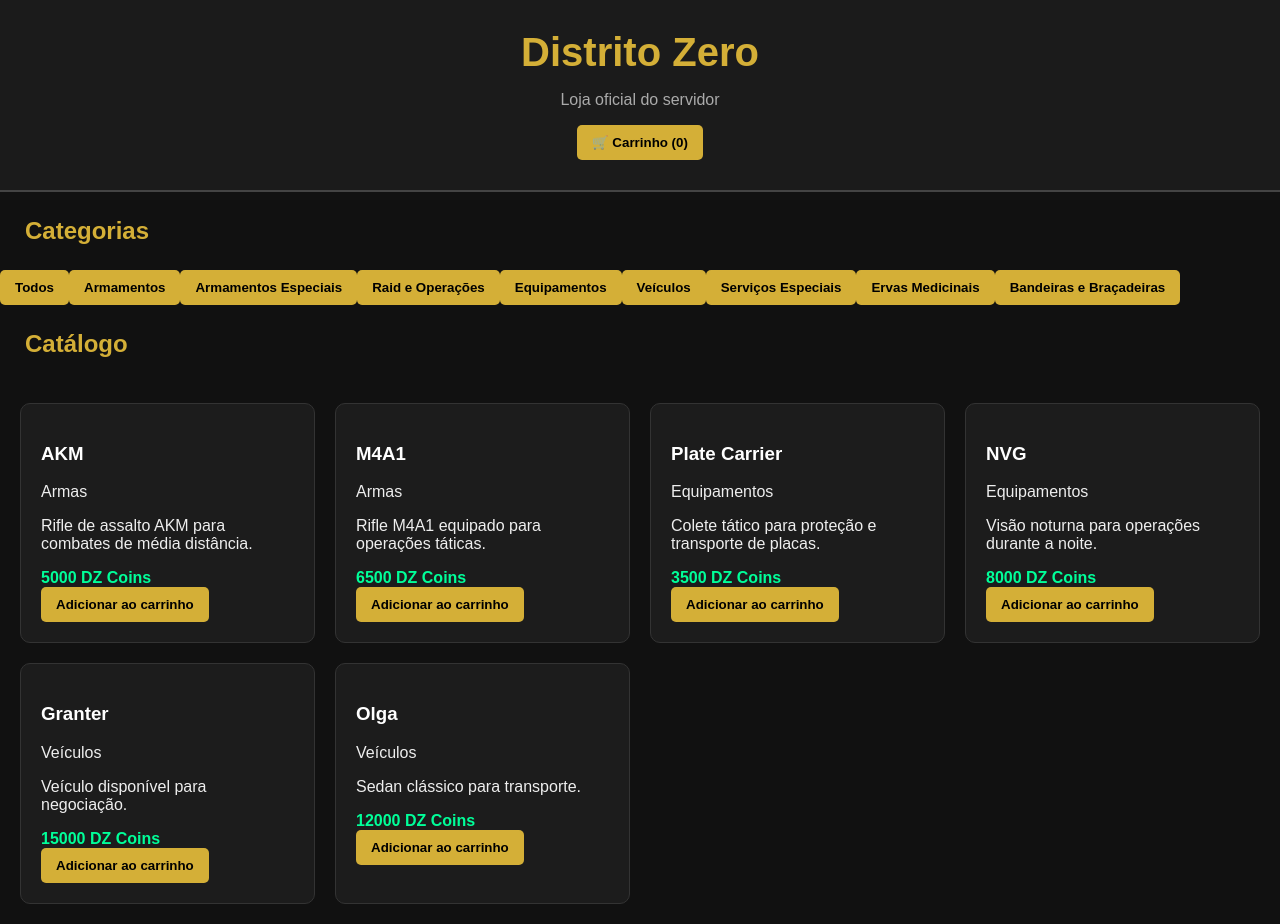
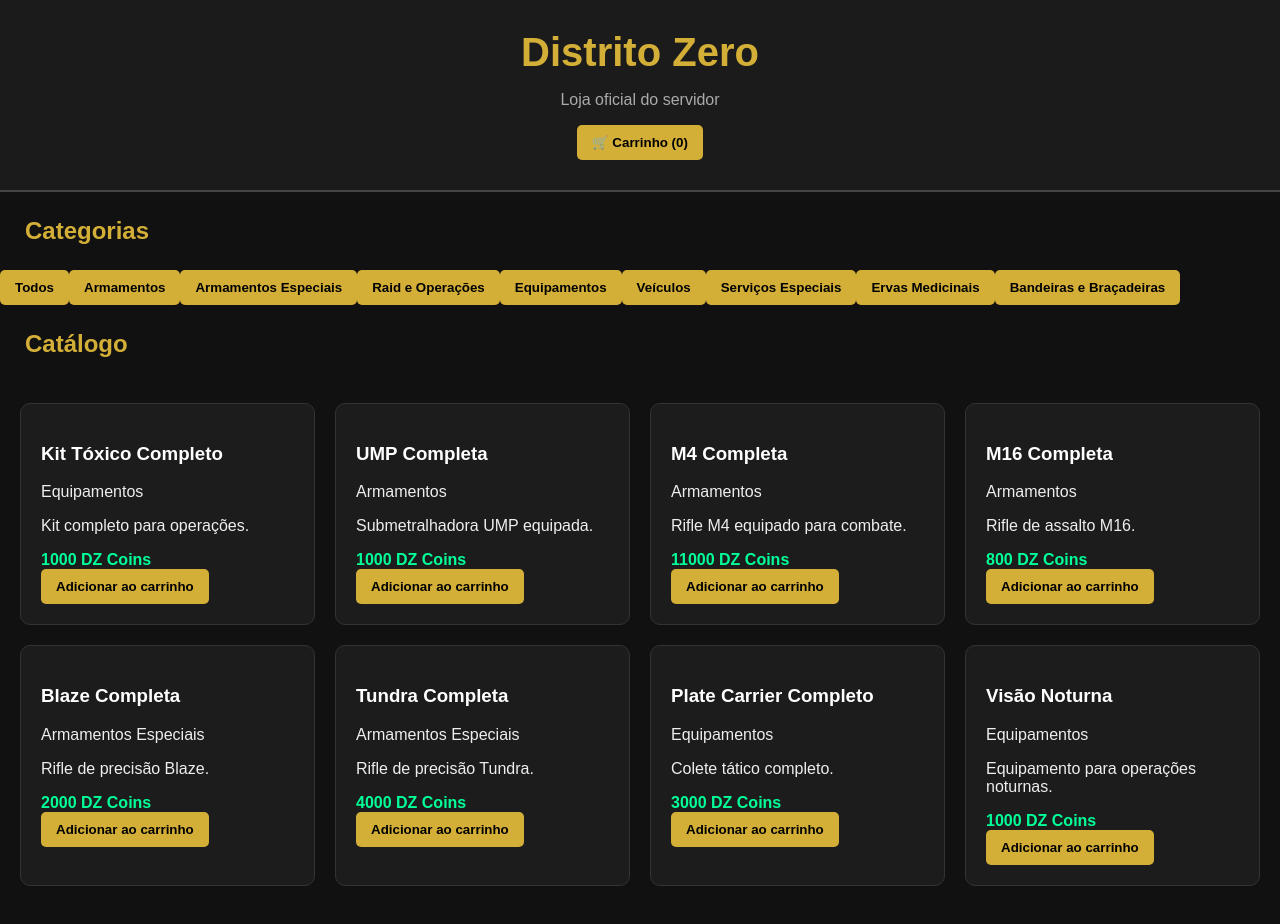
Before and after one commit to testejogo535598-tech/Distrito-Zero, a React (Vite) app: page / in a window 1280 px wide. Built offline with nearby package versions, Linux system fonts and the light colour scheme.

Commit message:
Update produtos.js

```diff
--- a/src/produtos.js
+++ b/src/produtos.js
@@ -1,51 +1,59 @@
 const produtos = [
   {
     id: 1,
-    nome: "AKM",
-    categoria: "Armas",
-    preco: 5000,
-    descricao: "Rifle de assalto AKM para combates de média distância.",
-    imagem: ""
+    nome: "Kit Tóxico Completo",
+    categoria: "Equipamentos",
+    preco: 1000,
+    descricao: "Kit completo para operações."
   },
   {
     id: 2,
-    nome: "M4A1",
-    categoria: "Armas",
-    preco: 6500,
-    descricao: "Rifle M4A1 equipado para operações táticas.",
-    imagem: ""
+    nome: "UMP Completa",
+    categoria: "Armamentos",
+    preco: 1000,
+    descricao: "Submetralhadora UMP equipada."
   },
   {
     id: 3,
-    nome: "Plate Carrier",
-    categoria: "Equipamentos",
-    preco: 3500,
-    descricao: "Colete tático para proteção e transporte de placas.",
-    imagem: ""
+    nome: "M4 Completa",
+    categoria: "Armamentos",
+    preco: 11000,
+    descricao: "Rifle M4 equipado para combate."
   },
   {
     id: 4,
-    nome: "NVG",
-    categoria: "Equipamentos",
-    preco: 8000,
-    descricao: "Visão noturna para operações durante a noite.",
-    imagem: ""
+    nome: "M16 Completa",
+    categoria: "Armamentos",
+    preco: 800,
+    descricao: "Rifle de assalto M16."
   },
   {
     id: 5,
-    nome: "Granter",
-    categoria: "Veículos",
-    preco: 15000,
-    descricao: "Veículo disponível para negociação.",
-    imagem: ""
+    nome: "Blaze Completa",
+    categoria: "Armamentos Especiais",
+    preco: 2000,
+    descricao: "Rifle de precisão Blaze."
   },
   {
     id: 6,
-    nome: "Olga",
-    categoria: "Veículos",
-    preco: 12000,
-    descricao: "Sedan clássico para transporte.",
-    imagem: ""
+    nome: "Tundra Completa",
+    categoria: "Armamentos Especiais",
+    preco: 4000,
+    descricao: "Rifle de precisão Tundra."
+  },
+  {
+    id: 7,
+    nome: "Plate Carrier Completo",
+    categoria: "Equipamentos",
+    preco: 3000,
+    descricao: "Colete tático completo."
+  },
+  {
+    id: 8,
+    nome: "Visão Noturna",
+    categoria: "Equipamentos",
+    preco: 1000,
+    descricao: "Equipamento para operações noturnas."
   }
 ];
 
```
